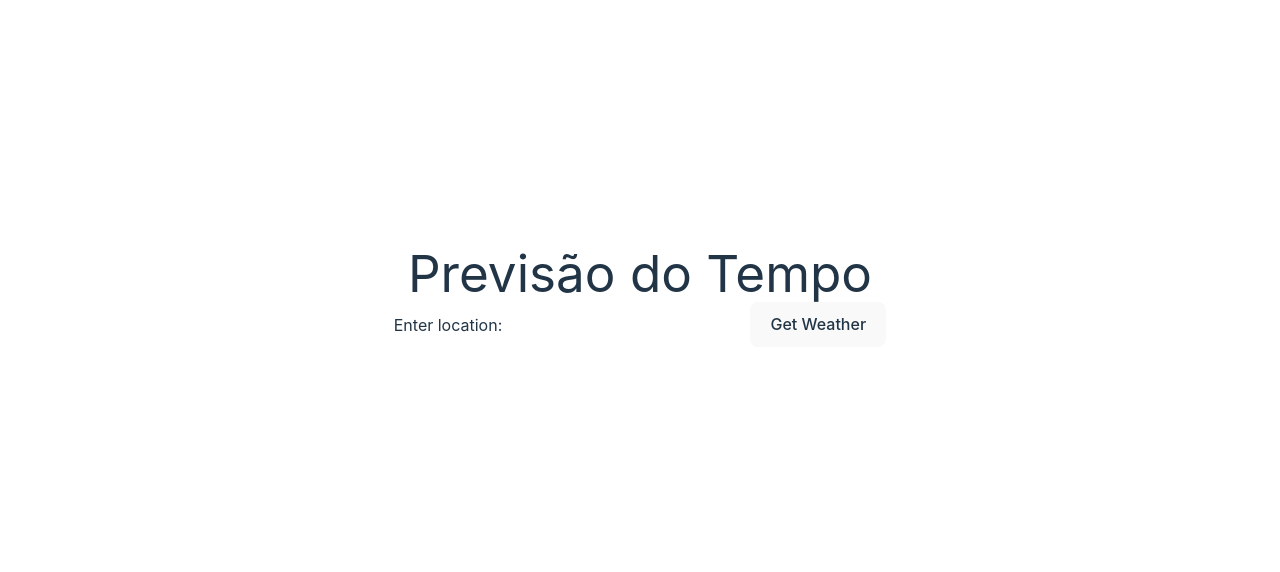
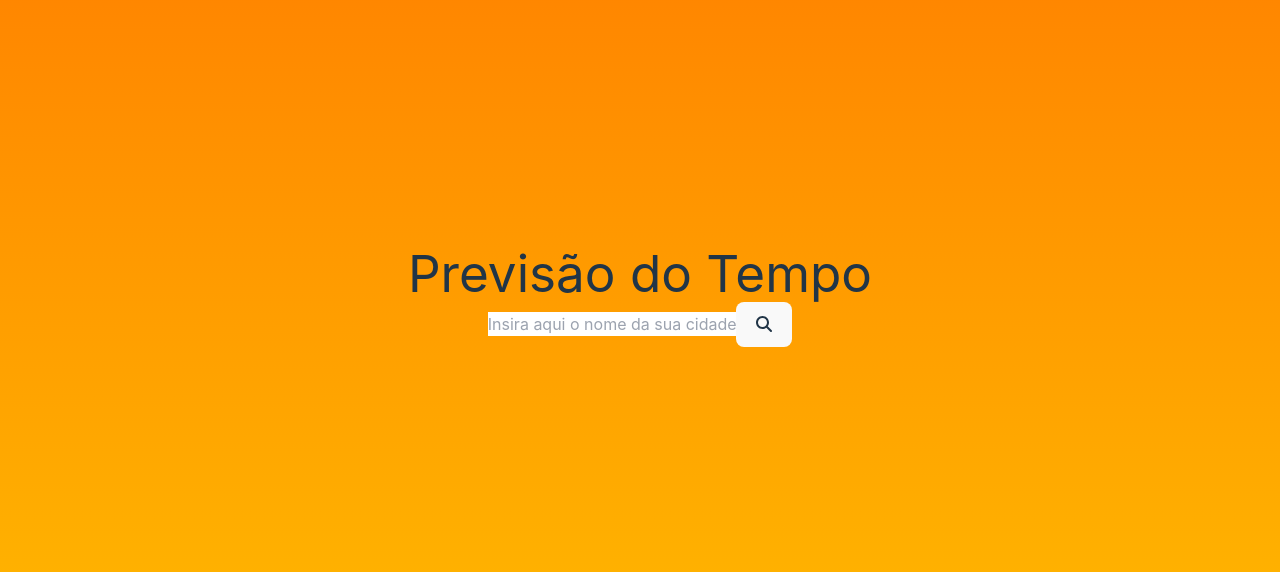
Before and after one commit to urieloliveira/desafio-frontend-memudei, a React (Vite) app: page / in a window 1280 px wide. Shown: the part 104-676 px from the top of the page. Built offline with nearby package versions, Linux system fonts and the light colour scheme.

Commit message:
Criação do componente Botão e adição da biblioteca fontawesome

```diff
--- a/package.json
+++ b/package.json
@@ -10,6 +10,9 @@
     "preview": "vite preview"
   },
   "dependencies": {
+    "@fortawesome/fontawesome-svg-core": "^6.4.2",
+    "@fortawesome/free-solid-svg-icons": "^6.4.2",
+    "@fortawesome/react-fontawesome": "^0.2.0",
     "axios": "^1.5.0",
     "dotenv": "^16.3.1",
     "react": "^18.2.0",
--- a/src/App.jsx
+++ b/src/App.jsx
@@ -7,7 +7,7 @@ function App() {
   return (
     <>
     <div class="flex flex-col justify-center items-center h-screen">
-      <h1 class=''>Previsão do Tempo</h1>
+      <h1 class='text-left font-bold'>Previsão do Tempo</h1>
       <WeatherSearch></WeatherSearch>
     </div>
     </>
--- /dev/null
+++ b/src/Components/MeuBotao.jsx
@@ -0,0 +1,13 @@
+import React from 'react';
+import { FontAwesomeIcon } from '@fortawesome/react-fontawesome';
+import { faSearch } from '@fortawesome/free-solid-svg-icons'; // Importe o ícone de pesquisa
+
+const MeuBotao = () => {
+  return (
+    <button className="absolute right-0 top-0 mt-2 mr-2 px-1 py-1 bg-white text-black rounded flex items-center justify-center">
+      <FontAwesomeIcon icon={faSearch} />
+    </button>
+  );
+};
+
+export default MeuBotao;
--- a/src/Components/WeatherSearch.jsx
+++ b/src/Components/WeatherSearch.jsx
@@ -1,5 +1,7 @@
 import React, { useState } from 'react';
 import axios from 'axios';
+import MeuBotao from './MeuBotao';
+
 
 function WeatherApp() {
   const [location, setLocation] = useState('');
@@ -12,7 +14,7 @@ function WeatherApp() {
     axios
       .get(`https://api.openweathermap.org/data/2.5/weather?q=${location}&appid=${apiKey}`)
       .then((response) => {
-        const temperatureInCelsius = response.data.main.temp - 273.15; // Conversão para Celsius
+        const temperatureInCelsius = response.data.main.temp - 273.15;
 
         setWeatherData({
           name: response.data.name,
@@ -31,7 +33,7 @@ function WeatherApp() {
   };
 
   return (
-    <div>
+    <div class="relative">
       <form
         action=""
         onSubmit={(e) => {
@@ -39,14 +41,16 @@ function WeatherApp() {
           getWeather();
         }}
       >
-        <label htmlFor="locationInput">Enter location:</label>
+
         <input
+          class='bg-white border text-black  px-4 py-2 w-full'
           type="text"
           id="locationInput"
+          placeholder='Insira aqui o nome da sua cidade'
           value={location}
           onChange={(e) => setLocation(e.target.value)}
         />
-        <button type="submit">Get Weather</button>
+        <MeuBotao></MeuBotao>
       </form>
 
       {weatherData && (
--- a/src/index.css
+++ b/src/index.css
@@ -9,7 +9,7 @@
 
   color-scheme: light dark;
   color: rgba(255, 255, 255, 0.87);
-  background-color: #242424;
+  background-image: linear-gradient(#ff7f00, #ffba00);
 
   font-synthesis: none;
   text-rendering: optimizeLegibility;
```
Also changed, not shown: src/assets/search.svg (added), 1 other file (tests, documents, lock files or other folders).
